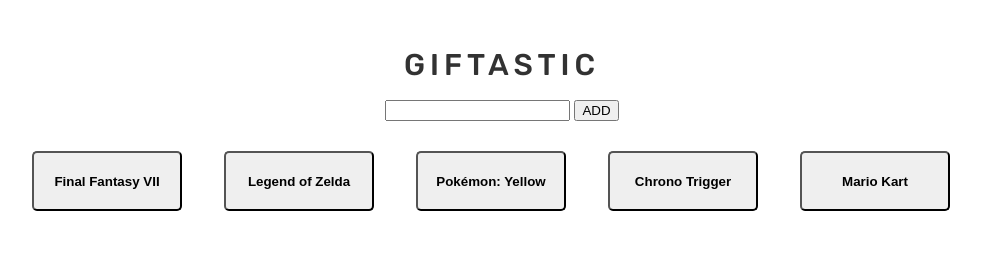
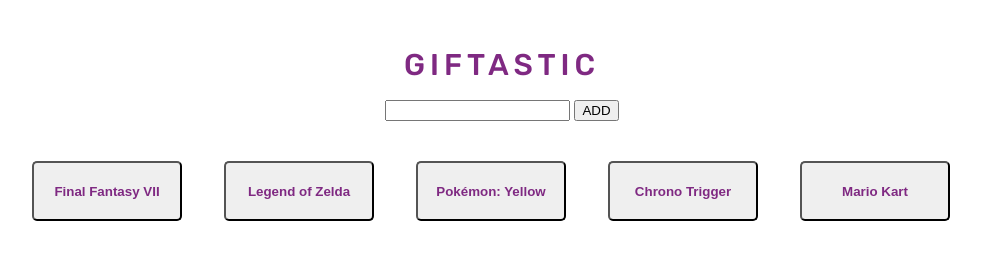
Before and after one commit to jchen211/giftastic, a plain HTML site: page index.html in a window 1280 px wide. Shown: the whole page, without its empty margins (138-1119 px from the left). Drawn offline with nearby package versions, Linux system fonts and the light colour scheme.

Commit message:
made some stylistic changes

```diff
--- a/assets/css/style.css
+++ b/assets/css/style.css
@@ -2,13 +2,21 @@ body {
     font-family: 'Rubik', Helvetica, sans-serif;
     max-width: 960px;
     margin: 50px auto;
-    color: #323232;
+    color: #7F2982;
     text-align: center;
+    background: url('');
+    background-size: cover;
+    background-attachment: fixed;
 }
 
-.title{
+p {
+    font-family: 'Rubik', Helvetica, sans-serif;
+    letter-spacing: 5px;
+    font-weight: 500;
+}
+
+.title {
     font-size: 30px;
-    letter-spacing: 5px;
     font-weight: 500;
     margin-bottom: 20px;
 }
@@ -22,18 +30,23 @@ body {
     grid-template-columns: repeat(5, 1fr);
 }
 
+
+
 .game-btn {
     width: 150px;
     height: 60px;
     border-radius: 5px;
     font-weight: bold;
-    margin-left: 10px;
+    margin: 10px;
+    color: #7F2982;
 
 }
 
 .gifs-row {
     display: grid;
     grid-template-columns: repeat(3, 1fr);
+    margin-top: 20px;
+    column-gap: 15px;
 }
 
 .gifGames,
--- a/assets/js/gif.js
+++ b/assets/js/gif.js
@@ -24,7 +24,7 @@ $('button').on("click", function() {
 
                     var gifDiv = $("<div class='gifGames'>");
 
-                    var p = $('<p>').text('Rating: ' + rating);
+                    var p = $('<p>').text('rating: ' + rating);
 
                     var gameImg = $('<img>');
 
@@ -41,22 +41,21 @@ $('button').on("click", function() {
                     $('#images').prepend(gifDiv);
                 }
             }
+
             $('.gif-imgs').on("click", function() {
                 var state = $(this).attr('data-state');
+
                 if (state === 'still') {
                      $(this).attr('src', $(this).attr('data-animate'));
                      $(this).attr('data-state', 'animate');
+
                 } else {
                      $(this).attr('src', $(this).attr('data-still'));
                      $(this).attr("data-state", 'still');
                 }
             });
-
-
         });
     });
-
-
 }
 
 function generateBtn () {
```
Also changed, not shown: 1 other file. Lines whose indentation alone changed are shown as unchanged.
